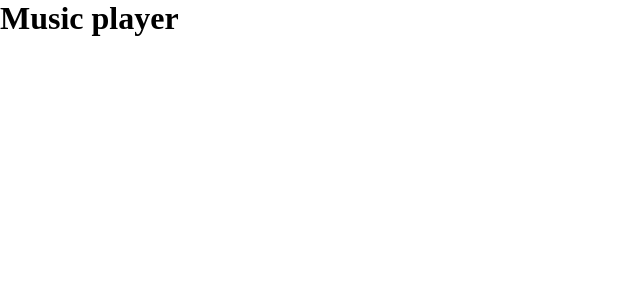
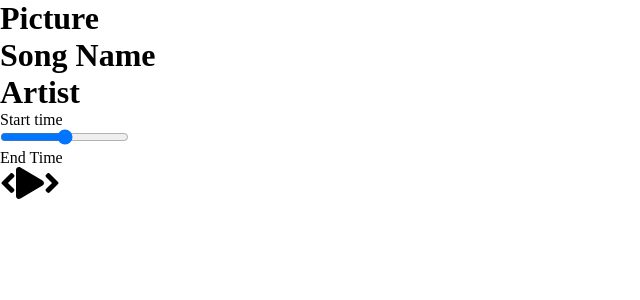
Before and after one commit to vladimir-bredikhin/creative-react-music-player, a React (Create React App) app: page / in a window 1280 px wide. Shown: the top 300 px of the page, without its empty margins (0-640 px from the left). Built offline with nearby package versions, Linux system fonts and the light colour scheme.

Commit message:
Creating Our Components

```diff
--- a/package.json
+++ b/package.json
@@ -3,6 +3,9 @@
   "version": "0.1.0",
   "private": true,
   "dependencies": {
+    "@fortawesome/fontawesome-svg-core": "^1.2.34",
+    "@fortawesome/free-solid-svg-icons": "^5.15.2",
+    "@fortawesome/react-fontawesome": "^0.1.14",
     "@testing-library/jest-dom": "^5.11.4",
     "@testing-library/react": "^11.1.0",
     "@testing-library/user-event": "^12.1.10",
--- a/src/App.js
+++ b/src/App.js
@@ -1,7 +1,11 @@
+import Player from './components/Player';
+import Song from './components/Song';
+
 const App = () => {
   return (
     <div>
-      <h1>Music player</h1>
+      <Song />
+      <Player />
     </div>
   );
 };
--- /dev/null
+++ b/src/components/Player.js
@@ -0,0 +1,31 @@
+import {
+  faAngleLeft,
+  faAngleRight,
+  faPlay,
+} from '@fortawesome/free-solid-svg-icons';
+import { FontAwesomeIcon } from '@fortawesome/react-fontawesome';
+
+const Player = () => {
+  return (
+    <div>
+      <div className='player'>
+        <div className='time-control'>
+          <p>Start time</p>
+          <input type='range' name='' id='' />
+          <p>End Time</p>
+        </div>
+        <div className='play-control'>
+          <FontAwesomeIcon className='skip-back' icon={faAngleLeft} size='2x' />
+          <FontAwesomeIcon className='play' icon={faPlay} size='2x' />
+          <FontAwesomeIcon
+            className='skip-forward'
+            icon={faAngleRight}
+            size='2x'
+          />
+        </div>
+      </div>
+    </div>
+  );
+};
+
+export default Player;
--- /dev/null
+++ b/src/components/Song.js
@@ -0,0 +1,11 @@
+const Song = () => {
+  return (
+    <div className='song'>
+      <h1>Picture</h1>
+      <h1>Song Name</h1>
+      <h1>Artist</h1>
+    </div>
+  );
+};
+
+export default Song;
```
Also changed, not shown: 1 other file (tests, documents, lock files or other folders).
